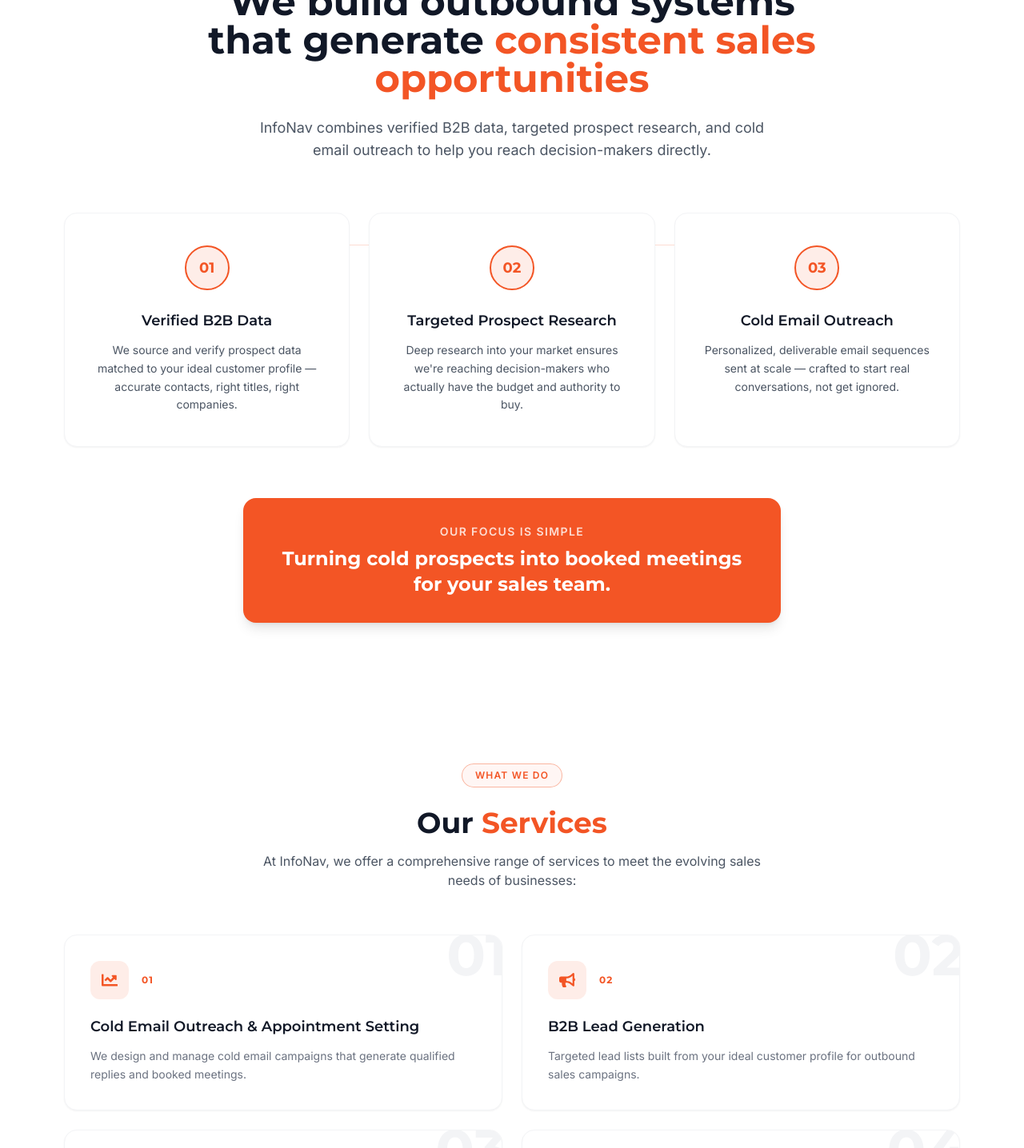
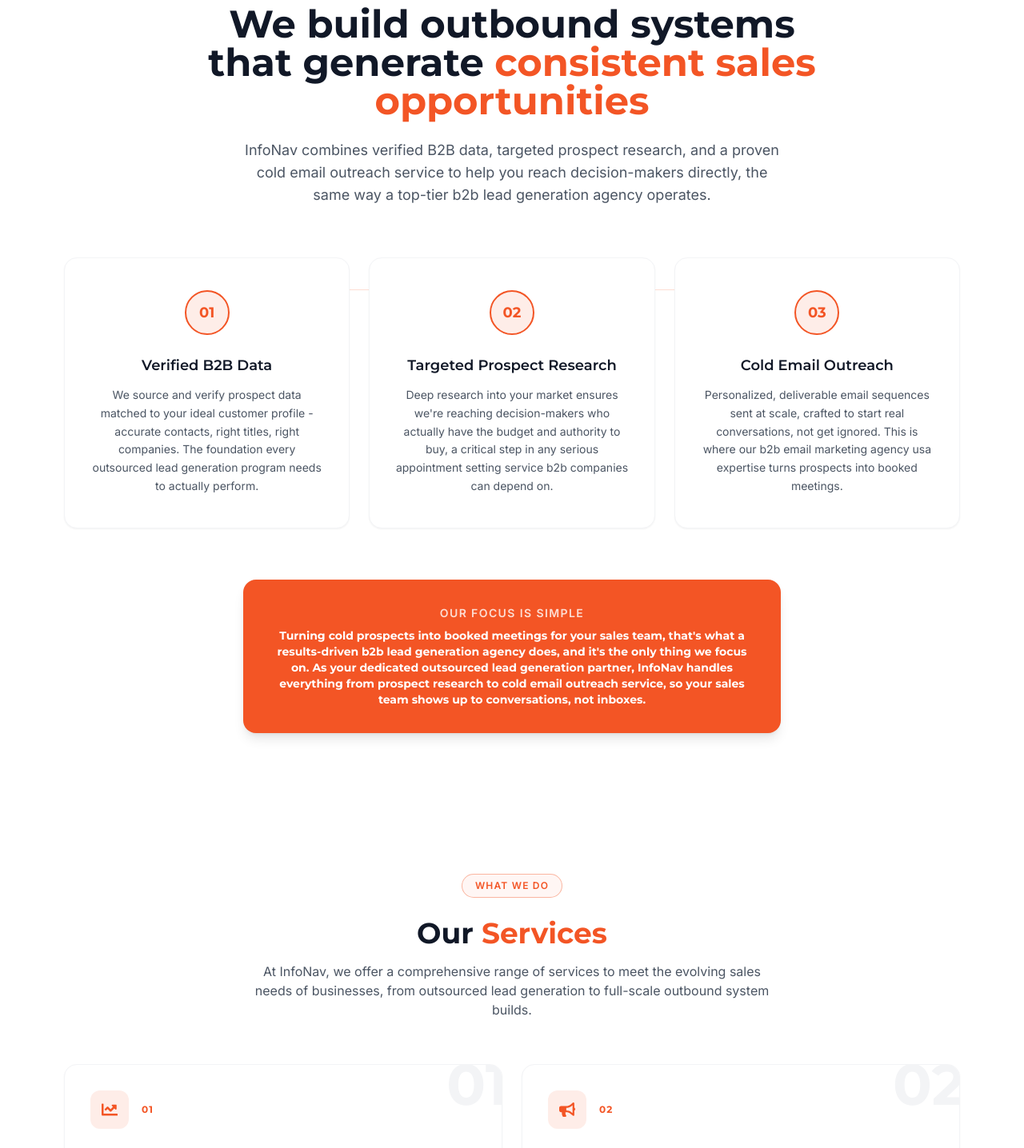
Before and after one commit to SallalZahid56/InfoNavigators, a Next.js app: page / in a window 1280 px wide. Shown: the part 1330-2766 px from the top of the page at 80% size. Built offline with nearby package versions, Linux system fonts and the light colour scheme.

Commit message:
chnages the content

```diff
--- a/src/app/page.js
+++ b/src/app/page.js
@@ -14,11 +14,11 @@
 import Head from "next/head";
 
 export const metadata = {
-  title: "InfoNavigators – Smart Digital Solutions for Your Business",
+  title: "B2B Lead Generation Agency | Cold Email Outreach for US Companies | InfoNav",
   description:
     "Discover InfoNavigators – offering smart digital marketing, SEO, and web solutions to grow your online presence",
   keywords:
-    "digital marketing agency, lead generation services, Python scraping, influencer research, data mining, internet research, business growth, technology solutions, client success, digital strategies, trusted partnerships",
+    "InfoNav is a dedicated b2b lead generation agency helping companies book qualified sales meetings through targeted cold email outreach service and verified prospect data.",
   alternates: {
     canonical: "https://infonavigators.com/", // ✅ canonical here
   },
--- a/src/components/FinalCTA.jsx
+++ b/src/components/FinalCTA.jsx
@@ -23,14 +23,12 @@
 
           {/* Title */}
           <h2 className="font-heading text-3xl sm:text-4xl font-bold text-white leading-tight mb-5">
-            Ready to build a predictable <br className="hidden sm:block" />
-            sales pipeline?
+            Let's design a cold email outreach service system that brings you consistent meetings with qualified buyers, powered by a b2b email marketing agency usa businesses trust.
           </h2>
 
           {/* Body */}
           <p className="font-sans text-white/85 text-base sm:text-lg max-w-xl mx-auto leading-relaxed mb-10">
-            Let&apos;s design a cold email system that brings you consistent meetings
-            with qualified buyers.
+            As a trusted b2b lead generation agency and outsourced lead generation partner, for scheduling meetings or WhatsApp inquiries, contact us anytime. We typically respond within 1–2 hours during business hours and within 8–10 hours outside these hours.
           </p>
 
           {/* Buttons */}
--- a/src/components/Hero.jsx
+++ b/src/components/Hero.jsx
@@ -28,12 +28,12 @@
 
           {/* Subheadline */}
           <p className="font-sans text-gray-800 mt-4 sm:mt-5 text-base sm:text-lg font-semibold md:leading-relaxed">
-            <span className="text-brandOrange">InfoNav</span> helps B2B companies book qualified sales meetings using targeted cold email outreach and verified prospect data.
+            <span className="text-brandOrange">InfoNav</span> is a dedicated b2b lead generation agency helping companies book qualified sales meetings through targeted cold email outreach service and verified prospect data.
           </p>
 
           {/* Support Line */}
           <p className="font-sans text-gray-600 mt-3 sm:mt-4 text-sm sm:text-base md:leading-relaxed border-l-4 border-brandOrange pl-4 italic">
-            We don&apos;t just generate leads. We build outbound systems that bring consistent replies, conversations, and revenue opportunities.
+            We don't just generate leads. We build outbound systems that bring consistent replies, conversations, and revenue opportunities, acting as your fully outsourced lead generation partner from day one.
           </p>
 
           {/* CTA Buttons */}
--- a/src/components/HowItWorks.jsx
+++ b/src/components/HowItWorks.jsx
@@ -5,22 +5,22 @@
   {
     number: "01",
     title: "Define Your Ideal Customer",
-    desc: "We identify your target companies, roles, and industries.",
+    desc: "We identify your target companies, roles, and industries, the critical first step every effective b2b lead generation agency takes before a single email goes out.",
   },
   {
     number: "02",
     title: "Build Verified Prospect Lists",
-    desc: "We collect accurate, targeted B2B data for outreach.",
+    desc: "We collect accurate, targeted B2B data for outreach, the same data intelligence that powers our outsourced lead generation programs for clients across industries.",
   },
   {
     number: "03",
     title: "Launch Cold Email Campaigns",
-    desc: "We create and send personalized email sequences to decision-makers.",
+    desc: "We create and send personalized email sequences to decision-makers, a battle-tested cold email outreach service and b2b email marketing agency usa approach designed to land in inboxes, not spam folders.",
   },
   {
     number: "04",
     title: "Generate Replies & Meetings",
-    desc: "You receive qualified conversations and booked sales calls.",
+    desc: "You receive qualified conversations and booked sales calls, exactly what a dedicated appointment setting service b2b companies trust is built to deliver.",
   },
 ];
 
--- a/src/components/ProblemSection.jsx
+++ b/src/components/ProblemSection.jsx
@@ -55,8 +55,7 @@
           transition={{ delay: 0.6, duration: 0.6 }}
           className="font-sans mt-12 text-lg text-gray-600 max-w-3xl mx-auto border-l-4 border-brandOrange pl-4 text-left italic"
         >
-          Without a proper outbound system, sales pipelines stay empty and
-          growth becomes unpredictable.
+          Without a proper outbound system and a dedicated appointment setting service b2b teams can actually rely on, sales pipelines stay empty and growth becomes impossible to forecast.
         </motion.p>
       </div>
     </section>
--- a/src/components/Services.jsx
+++ b/src/components/Services.jsx
@@ -9,25 +9,25 @@
     number: "01",
     icon: FaChartLine,
     title: "Cold Email Outreach & Appointment Setting",
-    desc: "We design and manage cold email campaigns that generate qualified replies and booked meetings.",
+    desc: "As a trusted cold email outreach service and appointment setting service b2b teams rely on, we design and manage campaigns that generate qualified replies and booked meetings,  consistently.",
   },
   {
     number: "02",
     icon: FaBullhorn,
     title: "B2B Lead Generation",
-    desc: "Targeted lead lists built from your ideal customer profile for outbound sales campaigns.",
+    desc: "Targeted lead lists built from your ideal customer profile for outbound sales campaigns. This is core to what makes InfoNav a results-driven b2b lead generation agency for companies serious about pipeline growth.",
   },
   {
     number: "03",
     icon: FaUserFriends,
     title: "Prospect Research & Data Intelligence",
-    desc: "Verified and enriched B2B data to ensure your outreach reaches the right decision-makers.",
+    desc: "Verified and enriched B2B data to ensure your outreach reaches the right decision-makers,  the backbone of every successful outsourced lead generation program we run",
   },
   {
     number: "04",
     icon: FaSearch,
     title: "Email Marketing Automation Setup",
-    desc: "End-to-end setup of outreach systems, tools, and workflows for scalable lead generation.",
+    desc: "End-to-end setup of outreach systems, tools, and workflows for scalable lead generation. Built and managed by a specialized b2b email marketing agency usa businesses trust to deliver results at scale.",
   },
 ];
 
@@ -64,8 +64,7 @@
           transition={{ duration: 0.6, delay: 0.2 }}
           className="font-sans text-gray-600 mt-4 max-w-2xl mx-auto text-center"
         >
-          At InfoNav, we offer a comprehensive range of services to meet the
-          evolving sales needs of businesses:
+          At InfoNav, we offer a comprehensive range of services to meet the evolving sales needs of businesses, from outsourced lead generation to full-scale outbound system builds.
         </motion.p>
 
         {/* Services Grid */}
--- a/src/components/Solution.jsx
+++ b/src/components/Solution.jsx
@@ -5,17 +5,17 @@
   {
     number: "01",
     title: "Verified B2B Data",
-    desc: "We source and verify prospect data matched to your ideal customer profile — accurate contacts, right titles, right companies.",
+    desc: "We source and verify prospect data matched to your ideal customer profile - accurate contacts, right titles, right companies. The foundation every outsourced lead generation program needs to actually perform.",
   },
   {
     number: "02",
     title: "Targeted Prospect Research",
-    desc: "Deep research into your market ensures we're reaching decision-makers who actually have the budget and authority to buy.",
+    desc: "Deep research into your market ensures we're reaching decision-makers who actually have the budget and authority to buy, a critical step in any serious appointment setting service b2b companies can depend on.",
   },
   {
     number: "03",
     title: "Cold Email Outreach",
-    desc: "Personalized, deliverable email sequences sent at scale — crafted to start real conversations, not get ignored.",
+    desc: "Personalized, deliverable email sequences sent at scale,  crafted to start real conversations, not get ignored. This is where our b2b email marketing agency usa expertise turns prospects into booked meetings.",
   },
 ];
 
@@ -54,8 +54,7 @@
           transition={{ duration: 0.6, delay: 0.2 }}
           className="font-sans text-gray-600 text-base sm:text-lg mt-6 text-center max-w-2xl mx-auto leading-relaxed"
         >
-          InfoNav combines verified B2B data, targeted prospect research, and cold email
-          outreach to help you reach decision-makers directly.
+          InfoNav combines verified B2B data, targeted prospect research, and a proven cold email outreach service to help you reach decision-makers directly, the same way a top-tier b2b lead generation agency operates.
         </motion.p>
 
         {/* Steps */}
@@ -99,8 +98,10 @@
           <p className="font-sans text-white/80 text-sm uppercase tracking-widest mb-2 font-semibold">
             Our Focus Is Simple
           </p>
-          <p className="font-heading text-white text-xl sm:text-2xl font-bold leading-snug">
-            Turning cold prospects into booked meetings for your sales team.
+          <p className="font-heading text-white text-xl sm:text-sm font-bold leading-snug">
+            Turning cold prospects into booked meetings for your sales team, that's what a results-driven b2b lead generation agency does, and it's the only thing we focus on.
+
+            As your dedicated outsourced lead generation partner, InfoNav handles everything from prospect research to cold email outreach service, so your sales team shows up to conversations, not inboxes.
           </p>
         </motion.div>
 
--- a/src/components/Strategy.jsx
+++ b/src/components/Strategy.jsx
@@ -18,7 +18,7 @@
             Data-Driven Prospecting
           </h3>
           <p className="font-sans text-sm sm:text-base text-gray-600 leading-relaxed transition group-hover:text-white">
-            We build highly targeted prospect lists using verified data and deep research. Every campaign starts with accuracy, so your outreach reaches the right decision-makers, not random contacts.
+            We build highly targeted prospect lists using verified data and deep research, the foundation of any serious b2b lead generation agency. Every campaign starts with accuracy, so your outreach reaches the right decision-makers, not random contacts.
           </p>
         </div>
 
@@ -33,7 +33,7 @@
             Personalized Outreach
           </h3>
           <p className="font-sans text-sm sm:text-base text-gray-600 leading-relaxed transition group-hover:text-white">
-            We don’t send generic emails. Each campaign is crafted with tailored messaging that speaks directly to your ideal clients, increasing response rates and building real conversations.
+            We don't send generic emails. As a specialized cold email outreach service and b2b email marketing agency usa, each campaign is crafted with tailored messaging that speaks directly to your ideal clients, increasing response rates and building real conversations.
           </p>
         </div>
 
@@ -48,7 +48,7 @@
             Performance-Focused Execution
           </h3>
           <p className="font-sans text-sm sm:text-base text-gray-600 leading-relaxed transition group-hover:text-white">
-            From launch to optimization, we continuously track and improve campaign performance. Our focus is simple, generate qualified leads and turn outreach into measurable business results.
+            From launch to optimization, we continuously track and improve campaign performance. As your fully outsourced lead generation partner with a proven appointment setting service b2b teams depend on, our focus is simple, generate qualified leads and turn outreach into measurable business results.
           </p>
         </div>
       </div>
--- a/src/components/WhyChooseUs.jsx
+++ b/src/components/WhyChooseUs.jsx
@@ -6,22 +6,22 @@
   {
     icon: FaHandshake,
     title: "Outbound Growth Partner",
-    desc: "We are not just a lead list provider — we are a full outbound growth partner committed to your pipeline.",
+    desc: "We are not just a lead list provider, as a dedicated b2b lead generation agency, we are a full outbound growth partner committed to filling your pipeline with real opportunities.",
   },
   {
     icon: FaDatabase,
     title: "Data + Outreach Combined",
-    desc: "A unified system of verified data and strategic outreach — not two separate services, but one powerful engine.",
+    desc: "A unified system of verified data and strategic cold email outreach service, not two separate services, but one powerful engine that drives consistent results for your sales team.",
   },
   {
     icon: FaChartLine,
     title: "Focus on Real Sales Outcomes",
-    desc: "We measure success by booked meetings and revenue conversations, not vanity metrics.",
+    desc: "We measure success by booked meetings and revenue conversations, not vanity metrics. Our appointment setting service b2b companies rely on is built around one thing, results you can take to the sales floor.",
   },
   {
     icon: FaCheckCircle,
     title: "Manual + Tool-Based Verified Targeting",
-    desc: "Every prospect is verified using a mix of manual research and advanced tooling for maximum accuracy.",
+    desc: "Every prospect is verified using a mix of manual research and advanced tooling for maximum accuracy, the same precision that makes our outsourced lead generation programs outperform generic list providers.",
   },
 ];
 
@@ -102,9 +102,9 @@
           className="mt-10 text-center font-sans text-gray-500 text-sm border-t border-gray-100 pt-8"
         >
           Backed by hands-on experience in{" "}
-          <span className="text-brandOrange font-semibold">B2B lead generation</span> and{" "}
-          <span className="text-brandOrange font-semibold">data systems</span>.
-        </motion.p>
+          <span className="text-brandOrange font-semibold">b2b email marketing </span> and{" "}
+          <span className="text-brandOrange font-semibold">agency usa businesses trust</span>.
+          combining deep data systems with outbound strategies that actually convert.        </motion.p>
       </div>
     </section>
   );
```
Also changed, not shown: src/components/FAQ.jsx (+14 -19 lines), 1 other file (tests, documents, lock files or other folders).
